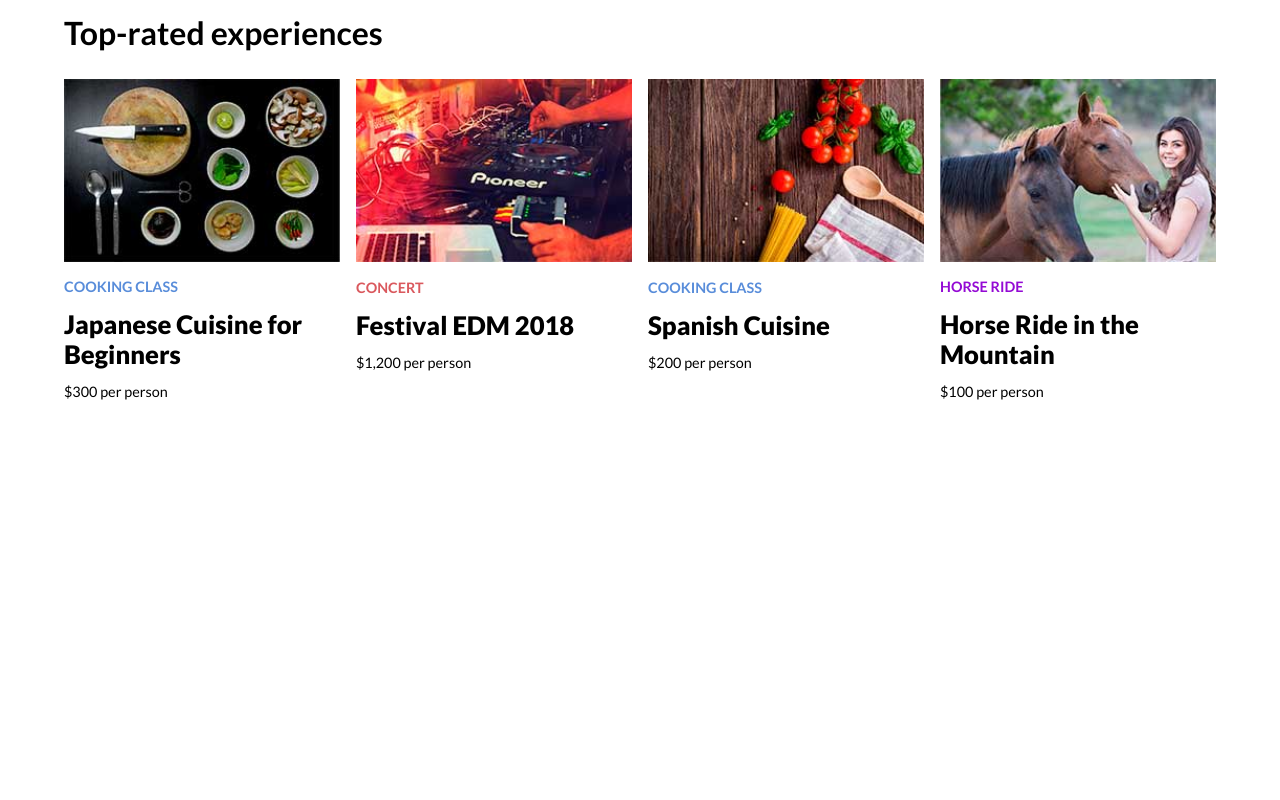
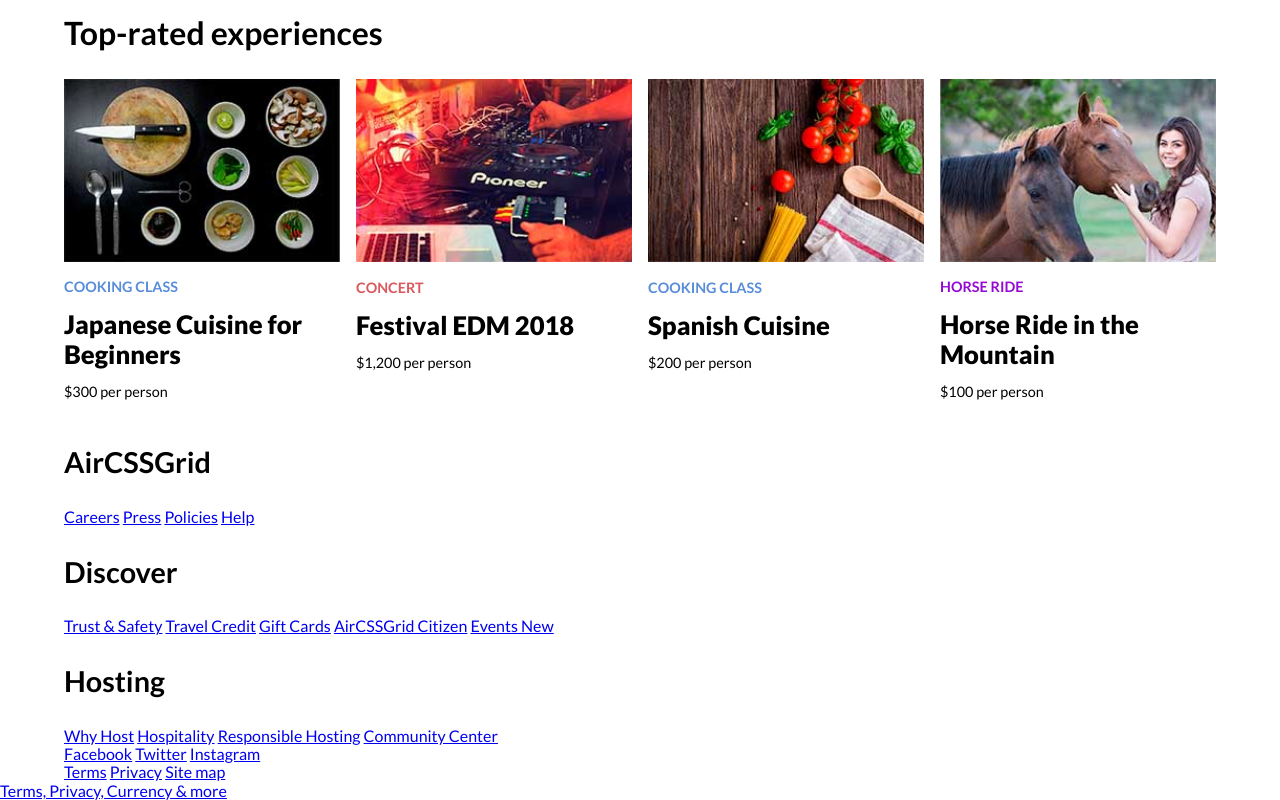
Before and after one commit to shashanknaik808/18_building_a_airbnb_clone_with_css_grid, a plain HTML site: page index.html in a window 1280 px wide. Shown: the part 2100-2900 px from the top of the page. Before the commit the page ends 2546 px from the top, so only its background shows below. Drawn offline with nearby package versions, Linux system fonts and the light colour scheme; a script that the page names is missing.

Commit message:
Building the Footer

```diff
--- a/index.html
+++ b/index.html
@@ -289,6 +289,82 @@
 
     </main>
 
+
+    <footer id="footer" class="footer">
+
+        <div class="container">
+
+            <div class="nav-footer">
+
+                <h3>AirCSSGrid</h3>
+
+                <nav class="menu">
+
+                    <a href="#">Careers</a>
+                    <a href="#">Press</a>
+                    <a href="#">Policies</a>
+                    <a href="#">Help</a>
+                </nav>
+
+            </div>
+
+            <div class="nav-footer">
+
+                <h3>Discover</h3>
+
+                <nav class="menu">
+
+                    <a href="#">Trust & Safety</a>
+                    <a href="#">Travel Credit</a>
+                    <a href="#">Gift Cards</a>
+                    <a href="#">AirCSSGrid Citizen</a>
+                    <a href="#">Events <span class="new">New</span> </a>
+                </nav>
+
+            </div>
+
+            <div class="nav-footer">
+
+                <h3>Hosting</h3>
+
+                <nav class="menu">
+
+                    <a href="#">Why Host</a>
+                    <a href="#">Hospitality</a>
+                    <a href="#">Responsible Hosting</a>
+                    <a href="#">Community Center</a>
+                </nav>
+
+            </div>
+
+            <div class="nav-footer">
+
+                <nav class="social-nav">
+
+                    <a href="http://facebook.com"><span>Facebook</span></a>
+                    <a href="http://twitter.com"><span>Twitter</span></a>
+                    <a href="http://instagram.com"><span>Instagram</span></a>
+                </nav>
+
+                <nav class="menu">
+
+                    <a href="#">Terms</a>
+                    <a href="#">Privacy</a>
+                    <a href="#">Site map</a>
+                </nav>
+
+            </div>
+
+        </div>
+
+    </footer>
+
+
+    <a href="#footer" class="footerBtn">Terms, Privacy, Currency & more</a>
+
+
+
+
     <script src="js/scripts.js"></script>
 
 </body>
```
